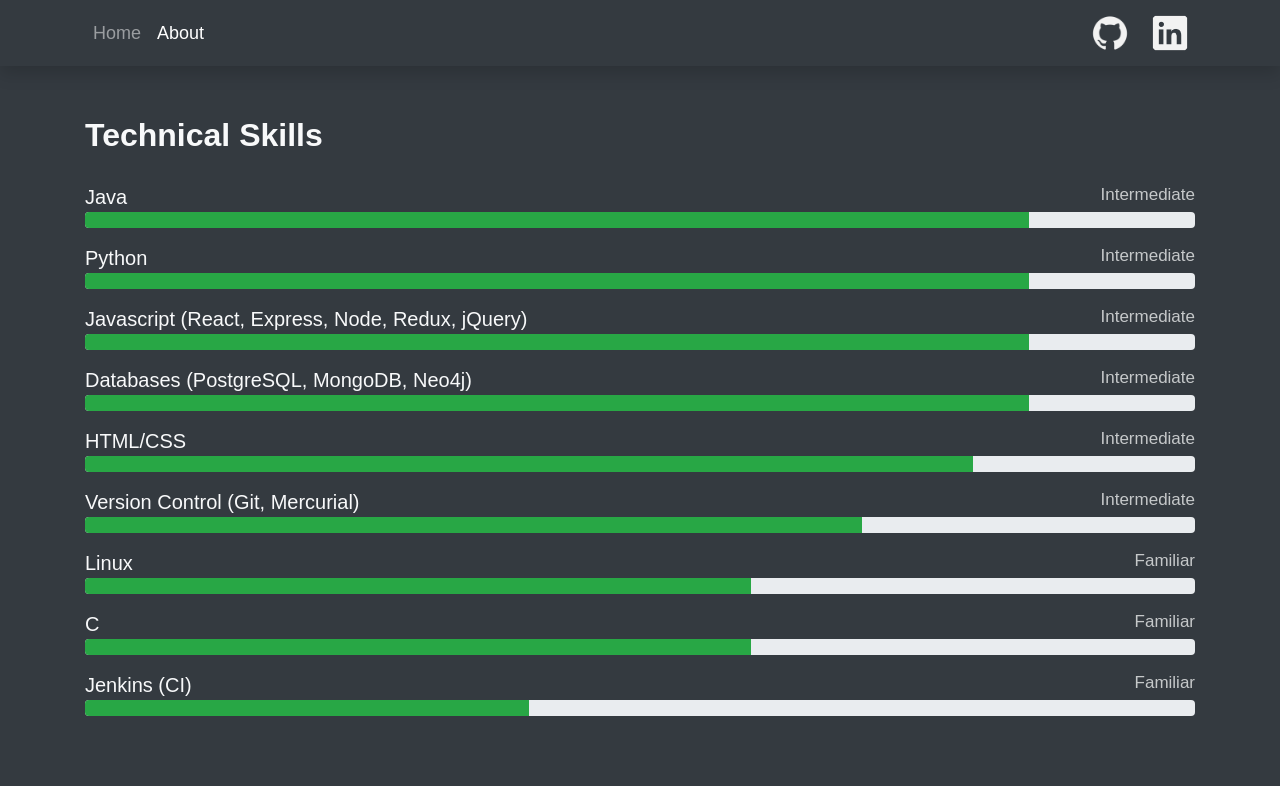
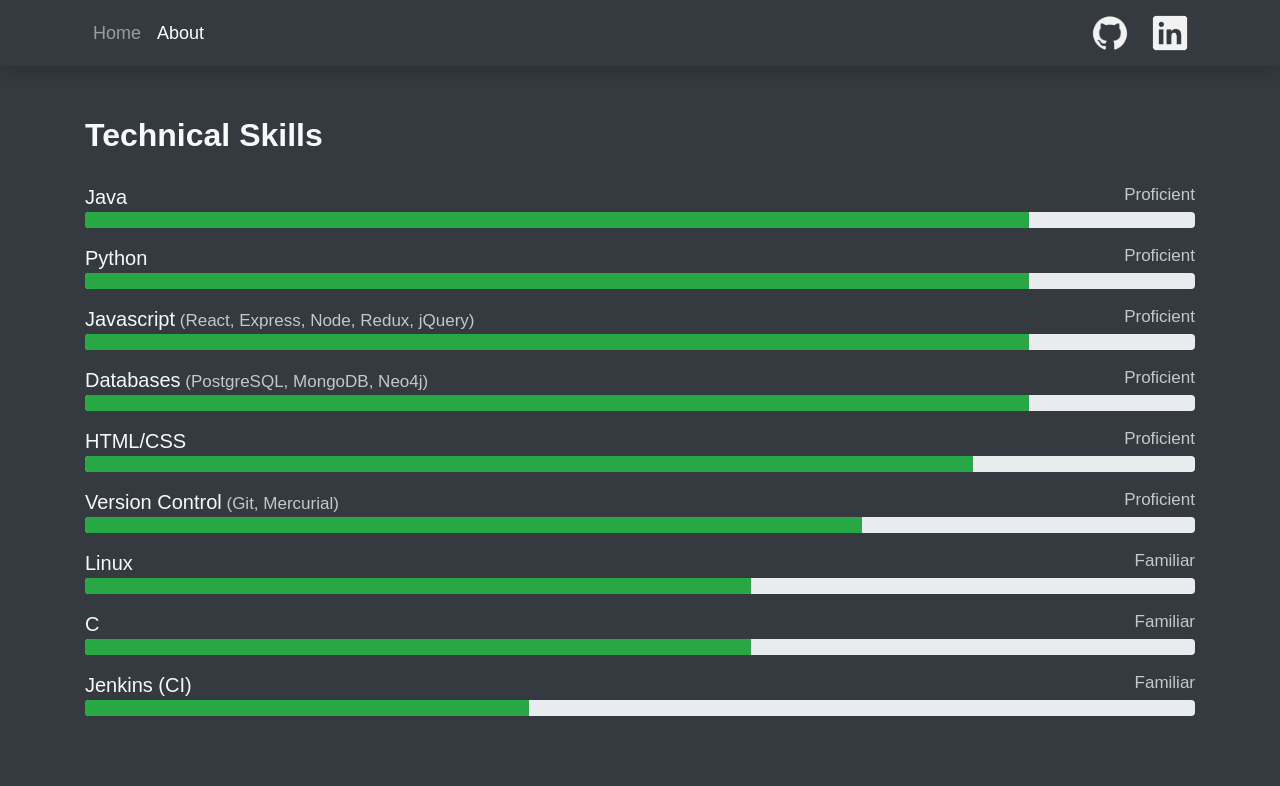
Before and after one commit to William010x/william010x.github.io, a React (Create React App) app: page /about in a window 1280 px wide. Shown: the top 786 px of the page. Built offline with nearby package versions, Linux system fonts and the light colour scheme; a web font is replaced by a local one.

Commit message:
Rename skills and remove horizontal scrolling on main page

```diff
--- a/src/About.js
+++ b/src/About.js
@@ -1,5 +1,4 @@
 import React from 'react';
-import { Badge } from 'react-bootstrap';
 import Skill from './components/Skill'
 import Job from './components/Job';
 import ProjectCarousel from './components/ProjectCarousel';
@@ -18,12 +17,12 @@ class About extends React.Component {
                 <div id="skills">
                     <h2>Technical Skills</h2>
                     <div className="skillset">
-                        <Skill name="Java" proficiency="Intermediate" level={85}/>
-                        <Skill name="Python" proficiency="Intermediate" level={85}/>
-                        <Skill name="Javascript (React, Express, Node, Redux, jQuery)" proficiency="Intermediate" level={85}/>
-                        <Skill name="Databases (PostgreSQL, MongoDB, Neo4j)" proficiency="Intermediate" level={85}/>
-                        <Skill name="HTML/CSS" proficiency="Intermediate" level={80}/>
-                        <Skill name="Version Control (Git, Mercurial)" proficiency="Intermediate" level={70}/>
+                        <Skill name="Java" proficiency="Proficient" level={85}/>
+                        <Skill name="Python" proficiency="Proficient" level={85}/>
+                        <Skill name="Javascript" sub=" (React, Express, Node, Redux, jQuery)" proficiency="Proficient" level={85}/>
+                        <Skill name="Databases" sub=" (PostgreSQL, MongoDB, Neo4j)" proficiency="Proficient" level={85}/>
+                        <Skill name="HTML/CSS" proficiency="Proficient" level={80}/>
+                        <Skill name="Version Control" sub=" (Git, Mercurial)" proficiency="Proficient" level={70}/>
                         <Skill name="Linux" proficiency="Familiar" level={60}/>
                         <Skill name="C" proficiency="Familiar" level={60}/>
                         <Skill name="Jenkins (CI)" proficiency="Familiar" level={40}/>
--- a/src/components/ProjectCarousel.js
+++ b/src/components/ProjectCarousel.js
@@ -4,6 +4,7 @@ import calculator from '../images/calculator.png';
 import ping from '../images/ping.gif';
 import spikes from '../images/spikes.gif';
 import paint from '../images/paint.gif';
+import projectile from '../images/projectile.gif';
 
 class ProjectCarousel extends React.Component {
     render() {
@@ -45,6 +46,15 @@ class ProjectCarousel extends React.Component {
                         />
                     </a>
                 </Carousel.Item>
+                <Carousel.Item>
+                    <a href="https://github.com/William010x/ProjectileWare" target="_blank" rel="noreferrer">
+                        <img
+                            className="d-block w-100 img-hover"
+                            src={projectile}
+                            alt="ProjectileWare"
+                        />
+                    </a>
+                </Carousel.Item>
             </Carousel>
         );
     }
--- a/src/components/Skill.js
+++ b/src/components/Skill.js
@@ -6,6 +6,7 @@ class Skill extends React.Component {
         return(
             <div className="skill">
                 <span className="skill-name">{this.props.name}</span>
+                <span className="skill-sub">{this.props.sub}</span>
                 <span className="skill-proficiency right">{this.props.proficiency}</span>
                 <ProgressBar variant="success" now={this.props.level}/>
             </div>
--- a/src/css/About.css
+++ b/src/css/About.css
@@ -54,7 +54,7 @@ hr {
   margin-bottom: 7px;
 }
 
-.skill-proficiency, .job-description, .date {
+.skill-proficiency, .job-description, .date, .skill-sub {
   font-size: 17px;
   color: #f8f9fabd;
 }
--- a/src/css/App.css
+++ b/src/css/App.css
@@ -2,6 +2,7 @@
 
 body {
   background-color: #343a40;
+  overflow-x: hidden;
   -ms-overflow-style: none;  /* IE and Edge */
   scrollbar-width: none;  /* Firefox */
 }
```
Also changed, not shown: src/images/projectile.gif (added).
